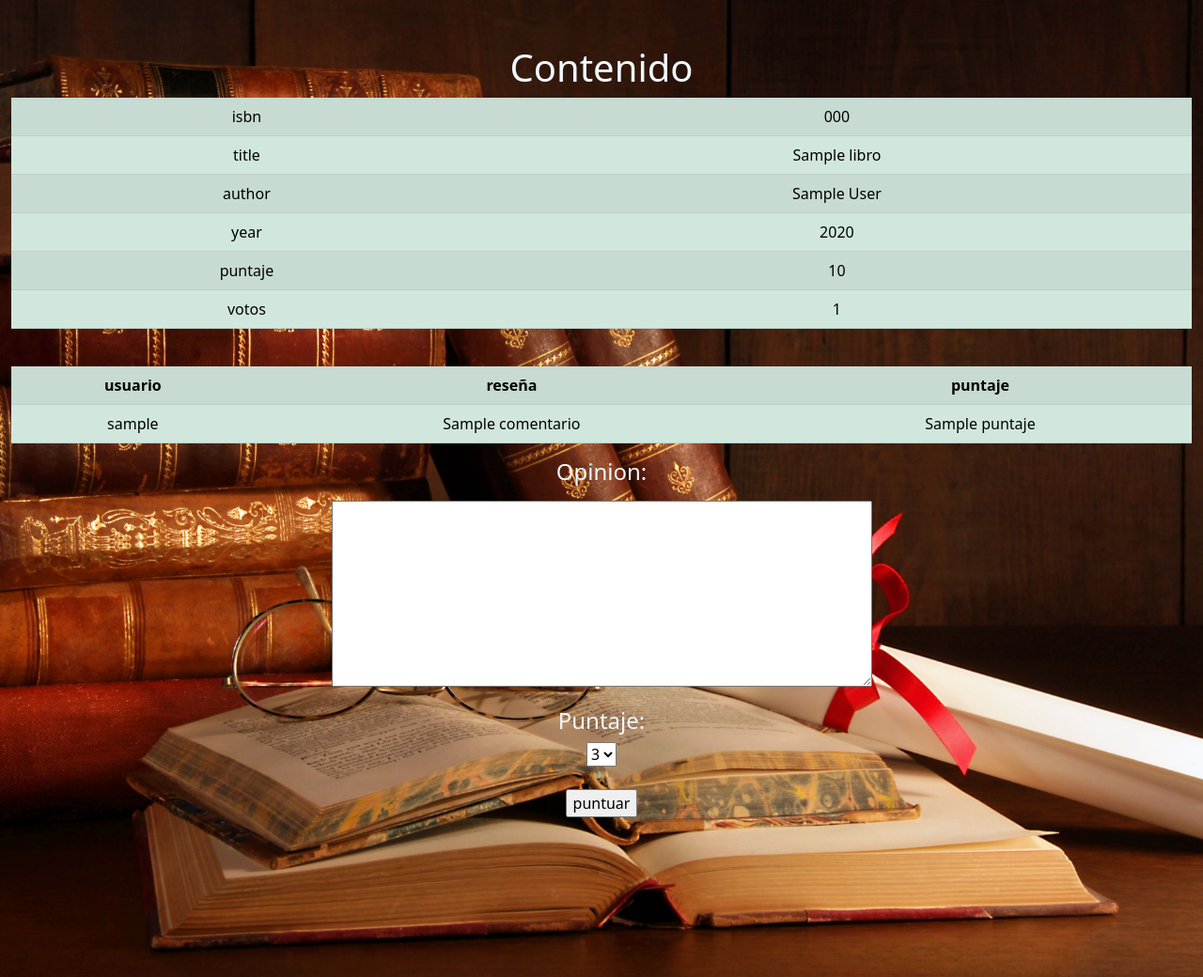
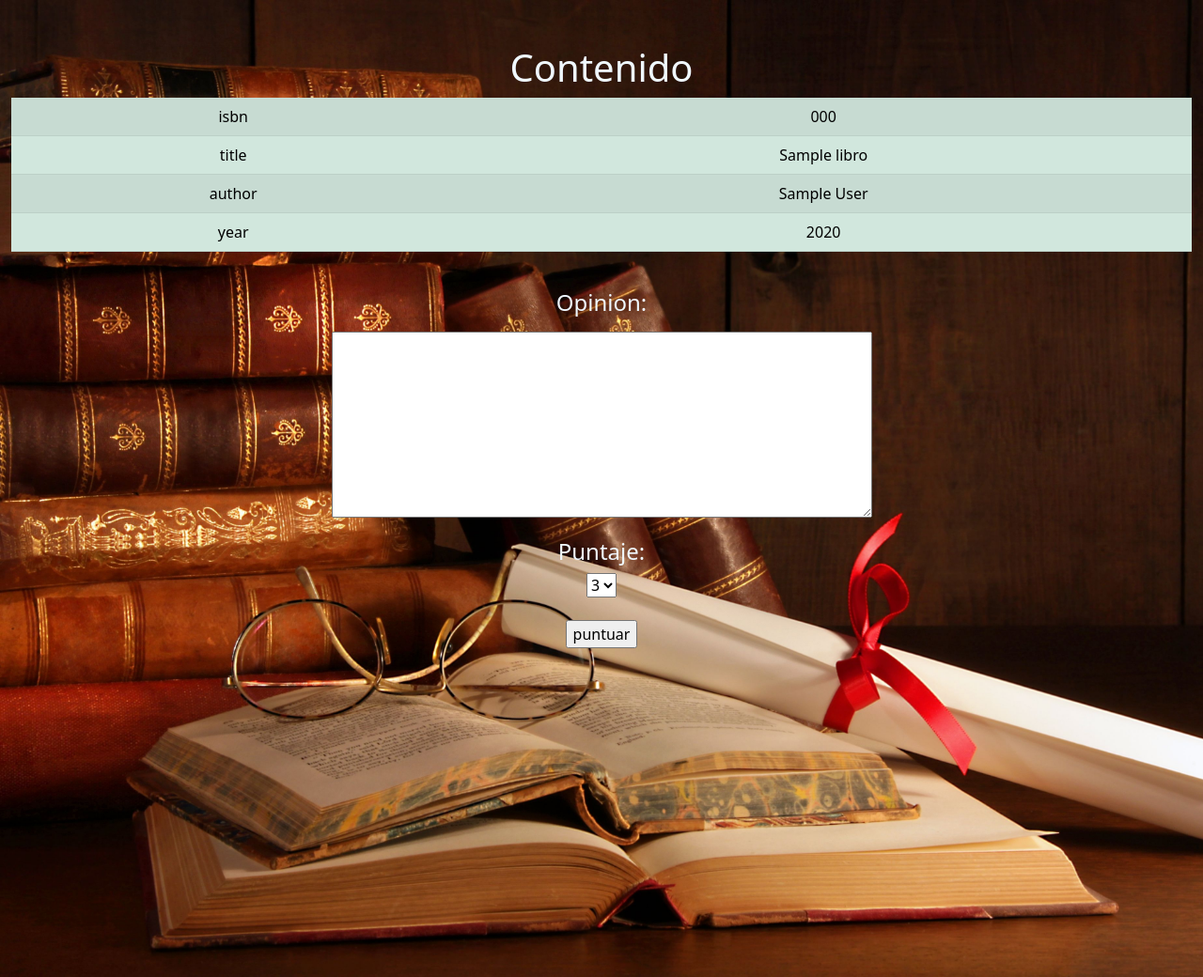
Before and after one commit to rolandob18/cs50w-project1, a Flask app: template templates/libro.html in a window 1280 px wide. Shown: the part 66-1106 px from the top of the page at 94% size. Run offline with Flask 2, Linux system fonts and the light colour scheme; the template is opened without the code that fills it: most values are stand-ins (such as "Sample title", 1, 10 or a date in 2020); parts of the project's set-up code (start-up, migrations or seed data) failed here and were passed over.

Commit message:
Update libro.html

```diff
--- a/templates/libro.html
+++ b/templates/libro.html
@@ -13,38 +13,7 @@
         <tr><td>title</td><td>{{libro.title}}</td></tr>
         <tr><td>author</td><td>{{libro.author}}</td></tr>
         <tr><td>year</td><td>{{libro.year}}</td></tr>
-        <tr><td> puntaje</td><td>{{comentario.average_score}}</td></tr>
-        <tr><td> votos</td><td>{{comentario.review_count}}</td></tr>
     </table> <br>
-
-    {% set m = namespace(variablae = false) %}
-    {% if criticas %}
-        <table class="table table-success table-striped">
-            <tr><th>usuario</th>
-            <th>reseña</th>
-            <th>puntaje</th></tr>
-            {% for critica in criticas %}
-                {% if critica.user_id == user_id %}
-                    {% set m.variable = true %}
-                {% endif %}
-                <tr><td>{{critica.username}}</td>
-                <td>{{critica.comentario}}</td>
-                <td>{{critica.puntaje}}</td></tr>
-            {% endfor %}
-        </table>
-    {% else %}
-        <p style="color: aliceblue;"> Este libro no tiene una critica si queres podes hacer una</p>
-    {% endif %}
-
-
-    <!-- {% if not m.variable %}
-        <p style="color: aliceblue;">criticaaaaaaaaaa</p>
-        {% if error %}
-        <p class="error">{{error}}</p>
-        {% endif %}
-     {% else %}
-        <p> Si hay critica </p>
-    {% endif %} -->
 
         <form action="" method="post">
             <h4 style="color: aliceblue;">Opinion:</h4>
```
